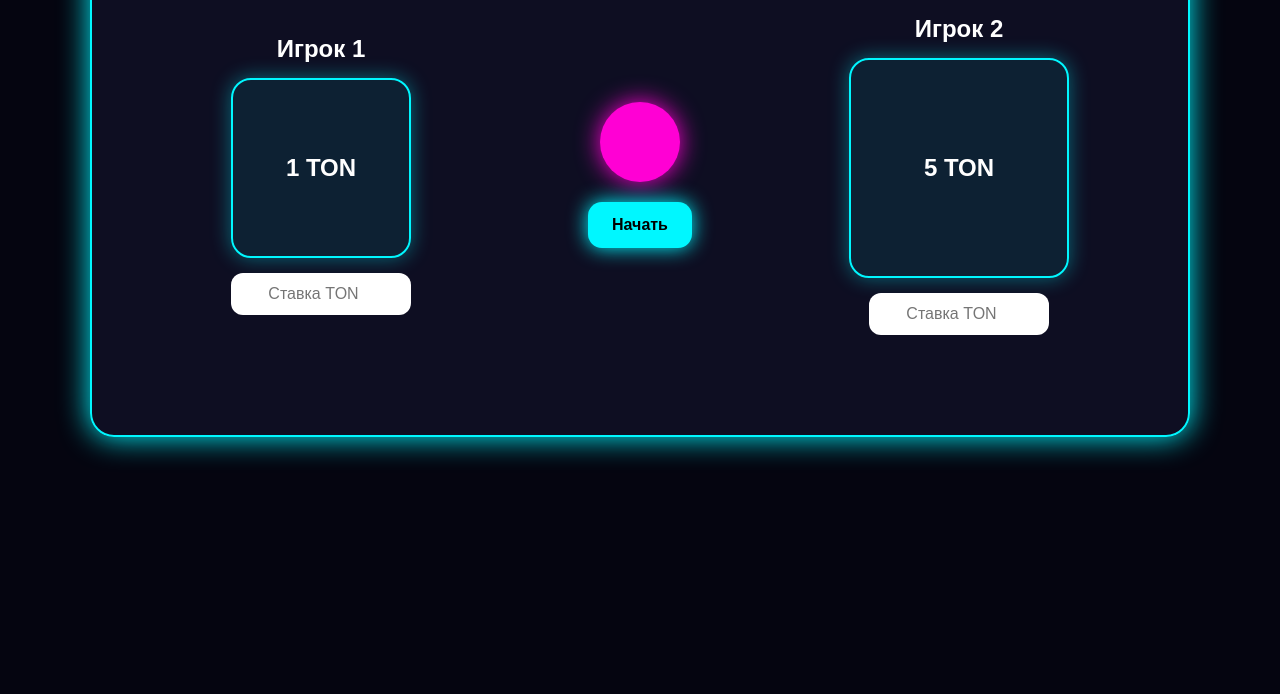
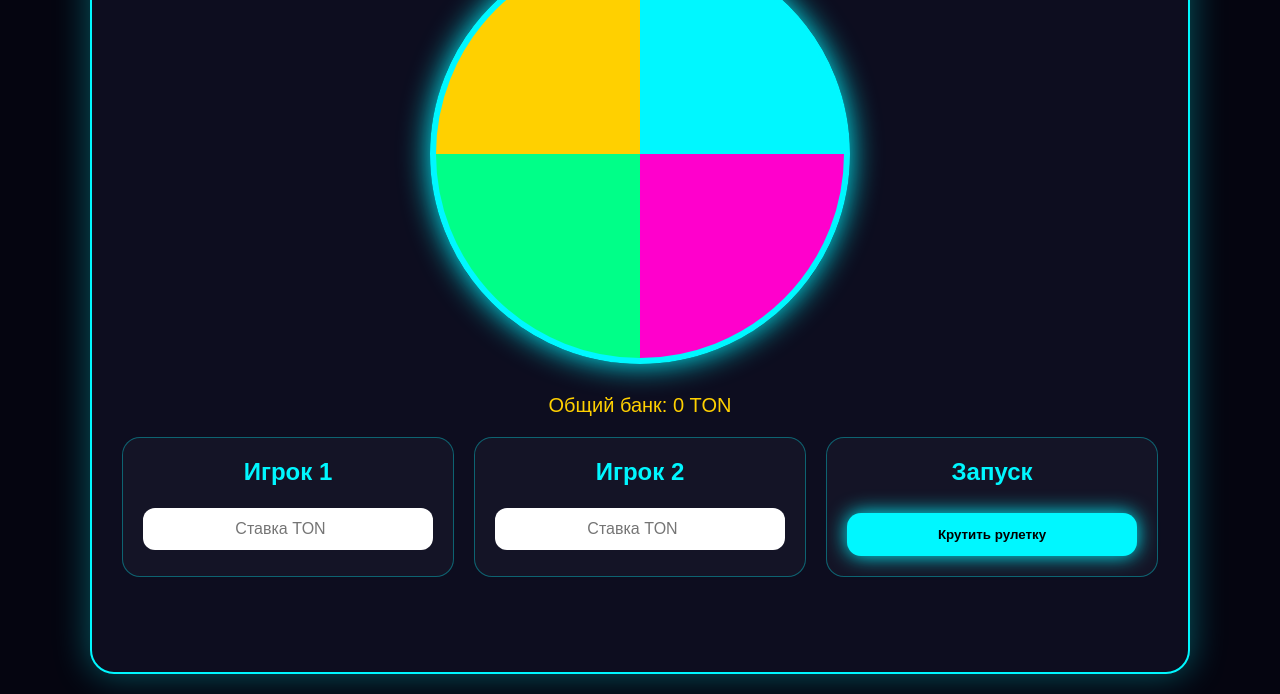
Before and after one commit to vs609/WGH, a plain HTML site: page index.html in a window 1280 px wide. Shown: the part 229-923 px from the top of the page. Before the commit the page ends 800 px from the top, so only its background shows below. Drawn offline with Linux system fonts and the light colour scheme.

Commit message:
Refactor index.html for Игра Кальмара

```diff
--- a/index.html
+++ b/index.html
@@ -1,191 +1,187 @@
 <!DOCTYPE html>
 <html lang="ru">
 <head>
-  <meta charset="UTF-8" />
-  <meta name="viewport" content="width=device-width, initial-scale=1.0" />
-  <title>WSG Kasino</title>
+<meta charset="UTF-8">
+<meta name="viewport" content="width=device-width, initial-scale=1.0">
+<title>Игра Кальмара</title>
 <style>
-    * {
-      margin: 0;
-      padding: 0;
-      box-sizing: border-box;
-      font-family: Arial, sans-serif;
+*{margin:0;padding:0;box-sizing:border-box;font-family:Arial,sans-serif;}
+body{
+  background:#050510;
+  color:white;
+  min-height:100vh;
+  display:flex;
+  justify-content:center;
+  align-items:center;
+  padding:20px;
 }
-
-    body {
-      background: #050510;
-      color: white;
-      min-height: 100vh;
-      display: flex;
-      justify-content: center;
-      align-items: center;
-      padding: 20px;
+.container{
+  width:100%;
+  max-width:1100px;
+  background:#0d0d1f;
+  border:2px solid #00f7ff;
+  border-radius:24px;
+  padding:30px;
+  box-shadow:0 0 35px rgba(0,247,255,0.35);
 }
-
-    .container {
-      width: 100%;
-      max-width: 1100px;
-      background: rgba(15,15,35,0.95);
-      border: 2px solid #00f7ff;
-      border-radius: 24px;
-      box-shadow: 0 0 30px #00f7ff;
-      padding: 30px;
+h1{
+  text-align:center;
+  font-size:42px;
+  color:#00f7ff;
+  text-shadow:0 0 20px #00f7ff;
+  margin-bottom:25px;
 }
-
-    h1 {
-      text-align: center;
-      font-size: 42px;
-      color: #00f7ff;
-      text-shadow: 0 0 20px #00f7ff;
-      margin-bottom: 30px;
+.subtitle{
+  text-align:center;
+  color:#aaa;
+  margin-bottom:30px;
 }
-
-    .game-area {
-      display: flex;
-      justify-content: space-between;
-      align-items: center;
-      gap: 30px;
-      flex-wrap: wrap;
+.wheel-wrap{
+  display:flex;
+  justify-content:center;
+  align-items:center;
+  position:relative;
+  margin-bottom:30px;
 }
-
-    .player-zone {
-      flex: 1;
-      min-width: 250px;
-      display: flex;
-      flex-direction: column;
-      align-items: center;
-      gap: 15px;
+.pointer{
+  position:absolute;
+  top:-10px;
+  width:0;
+  height:0;
+  border-left:18px solid transparent;
+  border-right:18px solid transparent;
+  border-top:35px solid #ff00cc;
+  filter:drop-shadow(0 0 10px #ff00cc);
+  z-index:5;
 }
-
-    .bet-box {
-      background: rgba(0,255,255,0.08);
-      border: 2px solid #00f7ff;
-      border-radius: 20px;
-      display: flex;
-      justify-content: center;
-      align-items: center;
-      font-size: 24px;
-      font-weight: bold;
-      box-shadow: 0 0 20px rgba(0,247,255,0.4);
-      transition: 0.3s;
+.wheel{
+  width:420px;
+  height:420px;
+  border-radius:50%;
+  border:6px solid #00f7ff;
+  box-shadow:0 0 30px #00f7ff;
+  background:conic-gradient(
+    #00f7ff 0deg 90deg,
+    #ff00cc 90deg 180deg,
+    #00ff88 180deg 270deg,
+    #ffd000 270deg 360deg
+  );
+  transition:transform 4s cubic-bezier(.17,.67,.15,1);
 }
-
-    .puck-zone {
-      width: 180px;
-      display: flex;
-      flex-direction: column;
-      align-items: center;
-      gap: 20px;
+.players{
+  display:grid;
+  grid-template-columns:repeat(auto-fit,minmax(220px,1fr));
+  gap:20px;
+  margin-top:20px;
 }
-
-    .puck {
-      width: 80px;
-      height: 80px;
-      background: #ff00d4;
-      border-radius: 50%;
-      box-shadow: 0 0 25px #ff00d4;
-      transition: transform 1s ease;
+.card{
+  background:rgba(255,255,255,0.03);
+  border:1px solid rgba(0,247,255,0.35);
+  border-radius:18px;
+  padding:20px;
+  text-align:center;
 }
-
-    input {
-      width: 180px;
-      padding: 12px;
-      border: none;
-      border-radius: 12px;
-      font-size: 16px;
-      text-align: center;
-      outline: none;
+.card h2{
+  margin-bottom:12px;
+  color:#00f7ff;
 }
-
-    button {
-      background: #00f7ff;
-      color: black;
-      border: none;
-      padding: 14px 24px;
-      border-radius: 14px;
-      font-size: 16px;
-      font-weight: bold;
-      cursor: pointer;
-      box-shadow: 0 0 20px #00f7ff;
-      transition: 0.2s;
+input{
+  width:100%;
+  padding:12px;
+  border:none;
+  border-radius:12px;
+  margin-top:10px;
+  text-align:center;
+  font-size:16px;
 }
-
-    button:hover {
-      transform: scale(1.05);
+button{
+  width:100%;
+  margin-top:15px;
+  padding:14px;
+  border:none;
+  border-radius:14px;
+  background:#00f7ff;
+  color:#000;
+  font-weight:bold;
+  cursor:pointer;
+  box-shadow:0 0 20px #00f7ff;
 }
-
-    .result {
-      text-align: center;
-      margin-top: 30px;
-      font-size: 24px;
-      color: #fff;
-      min-height: 40px;
+button:hover{transform:scale(1.02);}
+.result{
+  margin-top:25px;
+  text-align:center;
+  font-size:24px;
+  min-height:40px;
+}
+.bank{
+  text-align:center;
+  margin-top:15px;
+  font-size:20px;
+  color:#ffd000;
 }
 </style>
 </head>
 <body>
 <div class="container">
-    <h1>WSG Kasino</h1>
+  <h1>ИГРА КАЛЬМАРА</h1>
+  <div class="subtitle">MRKT style • Neon TON Game</div>
 
-    <div class="game-area">
-      <div class="player-zone">
-        <h2>Игрок 1</h2>
-        <div id="box1" class="bet-box" style="width: 180px; height: 180px;">1 TON</div>
-        <input id="bet1" type="number" placeholder="Ставка TON" min="1" />
+  <div class="wheel-wrap">
+    <div class="pointer"></div>
+    <div class="wheel" id="wheel"></div>
   </div>
 
-      <div class="puck-zone">
-        <div id="puck" class="puck"></div>
-        <button onclick="startGame()">Начать</button>
+  <div class="bank" id="bank">Общий банк: 0 TON</div>
+
+  <div class="players">
+    <div class="card">
+      <h2>Игрок 1</h2>
+      <input id="bet1" type="number" min="1" placeholder="Ставка TON">
     </div>
 
-      <div class="player-zone">
+    <div class="card">
       <h2>Игрок 2</h2>
-        <div id="box2" class="bet-box" style="width: 220px; height: 220px;">5 TON</div>
-        <input id="bet2" type="number" placeholder="Ставка TON" min="1" />
+      <input id="bet2" type="number" min="1" placeholder="Ставка TON">
+    </div>
+
+    <div class="card">
+      <h2>Запуск</h2>
+      <button onclick="spinWheel()">Крутить рулетку</button>
     </div>
   </div>
 
-    <div id="result" class="result"></div>
+  <div class="result" id="result"></div>
 </div>
 
 <script>
-    function updateBoxes(b1, b2) {
-      const box1 = document.getElementById('box1');
-      const box2 = document.getElementById('box2');
+let currentRotation = 0;
 
-      const size1 = 120 + (b1 * 15);
-      const size2 = 120 + (b2 * 15);
+function spinWheel(){
+  const bet1 = parseInt(document.getElementById('bet1').value) || 1;
+  const bet2 = parseInt(document.getElementById('bet2').value) || 1;
+  const total = bet1 + bet2;
 
-      box1.style.width = size1 + 'px';
-      box1.style.height = size1 + 'px';
-      box1.textContent = b1 + ' TON';
+  document.getElementById('bank').textContent = `Общий банк: ${total} TON`;
 
-      box2.style.width = size2 + 'px';
-      box2.style.height = size2 + 'px';
-      box2.textContent = b2 + ' TON';
+  const chance1 = (bet1 / total) * 360;
+  const random = Math.random() * 360;
+
+  let winner;
+  if(random <= chance1){
+    winner = 1;
+  } else {
+    winner = 2;
   }
 
-    function startGame() {
-      const bet1 = parseInt(document.getElementById('bet1').value) || 1;
-      const bet2 = parseInt(document.getElementById('bet2').value) || 1;
-      const puck = document.getElementById('puck');
-      const result = document.getElementById('result');
+  const extraSpin = 1440 + Math.floor(Math.random() * 360);
+  currentRotation += extraSpin;
 
-      updateBoxes(bet1, bet2);
-      result.textContent = 'Шайба крутится...';
+  document.getElementById('wheel').style.transform = `rotate(${currentRotation}deg)`;
+  document.getElementById('result').textContent = 'Рулетка крутится...';
 
-      const total = bet1 + bet2;
-      const random = Math.random() * total;
-      const winner = random <= bet1 ? 1 : 2;
-
-      puck.style.transform = winner === 1
-        ? 'translateX(-180px)'
-        : 'translateX(180px)';
-
-      setTimeout(() => {
-        result.textContent = `Победил Игрок ${winner}!`;
-      }, 1200);
+  setTimeout(()=>{
+    document.getElementById('result').textContent = `Победил Игрок ${winner} • Забрал ${total} TON`;
+  },4200);
 }
 </script>
 </body>
```
Lines whose indentation alone changed are shown as unchanged.
